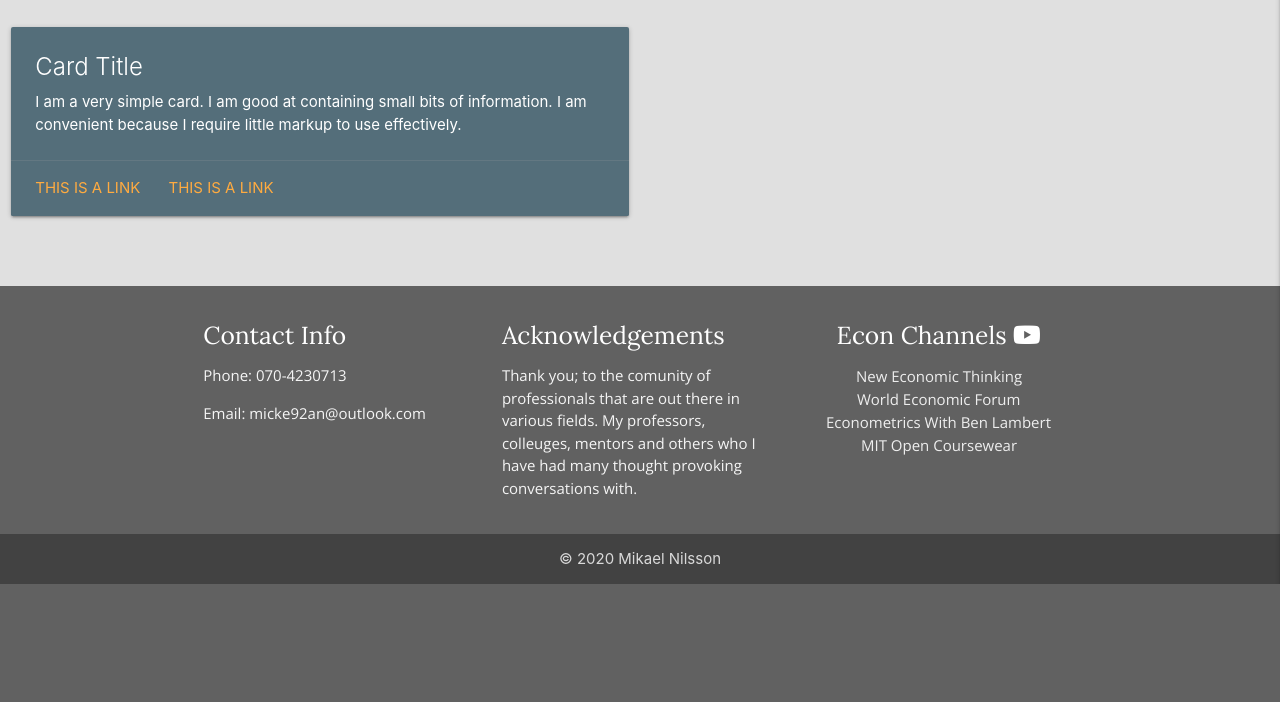
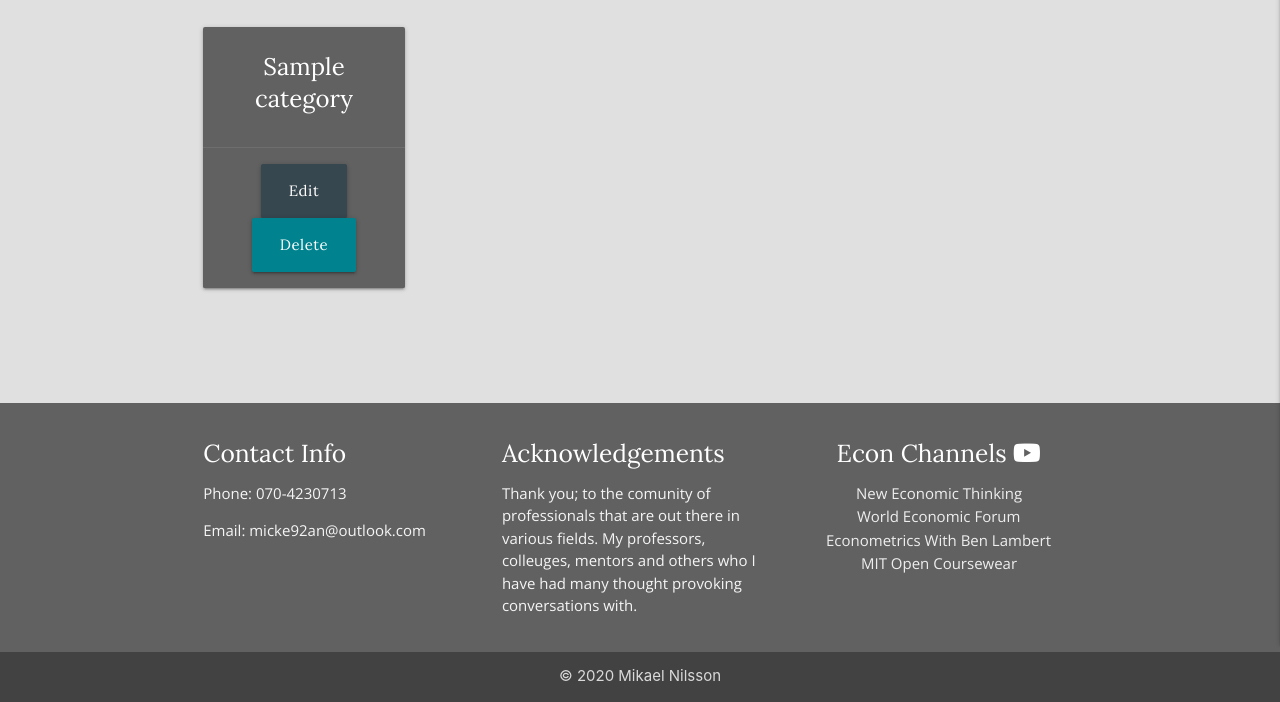
Before and after one commit to 92an/third-milestone-project, a Flask app: page /manage_categories in a window 1280 px wide. Shown: the part 216-918 px from the top of the page. Before the commit the page ends 800 px from the top, so only its background shows below. Run offline with Flask 2, Linux system fonts and the light colour scheme; the visitor is signed in with stand-in values (Sample User, id 1); a database or web service that is not in the repository returns one stand-in record (values such as "Sample title"); some libraries are stand-ins or nearby versions.

Commit message:
finished layout of the category cards in manage category section

```diff
--- a/app.py
+++ b/app.py
@@ -170,7 +170,10 @@ def profile(username):
 @app.route("/manage_categories")
 def manage_categories():
     username = session["user"]
-    return render_template("categories.html", username=username)
+    categories = list(mongo.db.categories.find().sort("category_name", 1))
+    return render_template(
+        "categories.html", username=username, categories=categories)
+
 
 if __name__ == "__main__":
     app.run(host=os.environ.get("IP"),
--- a/static/css/style.css
+++ b/static/css/style.css
@@ -114,3 +114,13 @@
 .webforms {
     margin-top: 35px !important;
 }
+
+/******************************************* Category Management ************************************************/
+
+#category-container {
+    margin-bottom: 100px;
+}
+
+.card-title {
+        font-family: "Lora", serif !important;
+}
--- a/templates/categories.html
+++ b/templates/categories.html
@@ -5,20 +5,20 @@
 <h2 class="header capitalize center-align">Manage Categories</h2>
 
 
-<div class="row">
-    <div class="col s12 m6">
-        <div class="card blue-grey darken-1">
+<div class="row container" id="category-container">
+    {% for category in categories %}
+    <div class="col s12 m3">
+        <div class="card grey darken-2 center-align">
             <div class="card-content white-text">
-                <span class="card-title">Card Title</span>
-                <p>I am a very simple card. I am good at containing small bits of information.
-                I am convenient because I require little markup to use effectively.</p>
+                <span class="card-title header">{{ category.category_name }}</span>
             </div>
             <div class="card-action">
-                <a href="#">This is a link</a>
-                <a href="#">This is a link</a>
+                <a href="#" class="btn-large blue-grey darken-3 heading">Edit</a>
+                <a href="#" class="btn-large cyan darken-3 heading">Delete</a>
             </div>
         </div>
     </div>
+    {% endfor %}
 </div>
 
 {% endblock %}
```
